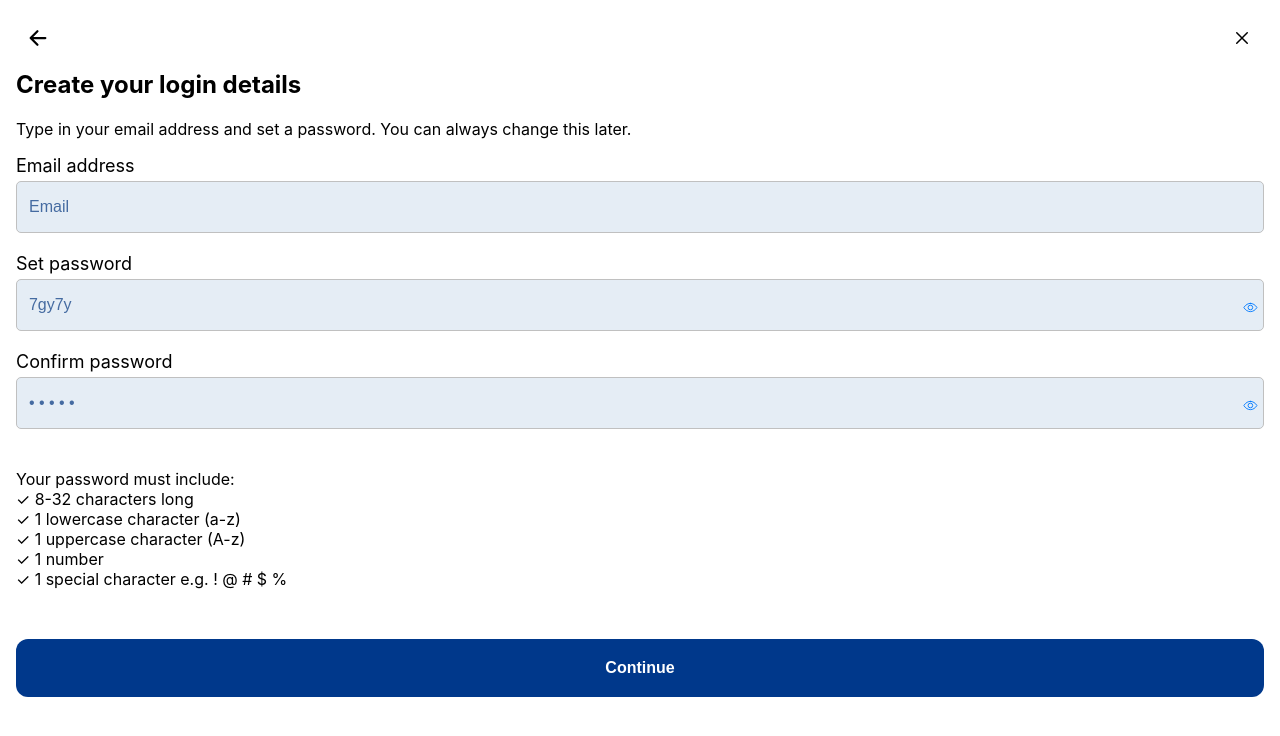
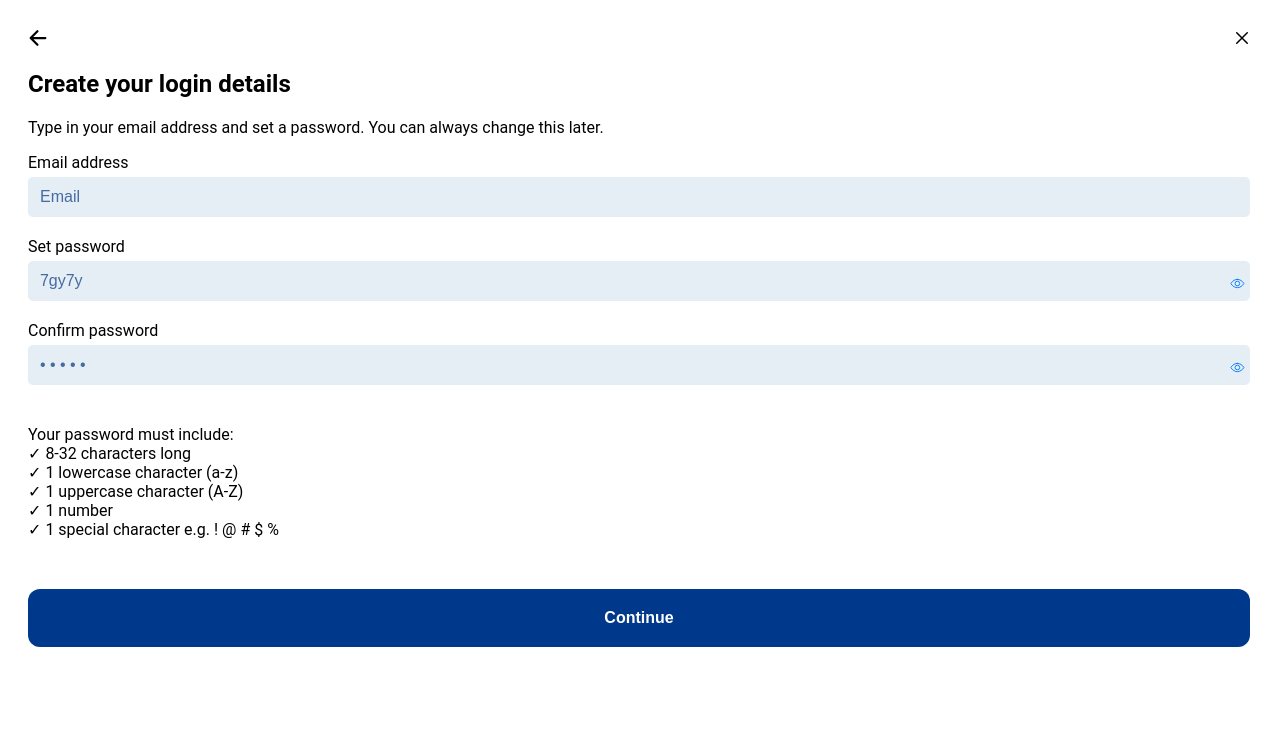
Before and after one commit to Aphro-Pay/business_interface, a React (Create React App) app: page /create_your_login_details in a window 1280 px wide. Shown: the top 736 px of the page. Built offline with nearby package versions, Linux system fonts and the light colour scheme; no server answers.

Commit message:
fix: login password criteria animation - add change to colour to tickmark when password criteria is met - remove border to input fields

```diff
--- a/src/App.css
+++ b/src/App.css
@@ -62,10 +62,10 @@ ion-fab-button {
 }
 
 .input-border {
-  border: 1.5px solid #c0c0c0;
+  border: none;
   border-radius: 5px;
   margin-bottom: 20px;
-  padding: 15px 5px;
+  padding: 10px 5px;
   font-size: 15px;
   display: flex;
   flex-direction: row;
@@ -74,7 +74,7 @@ ion-fab-button {
 }
 
 .input-label {
-  font-size: 18px;
+  font-size: 16px;
 }
 
 input::placeholder {
--- a/src/pages/onboarding/create_your_login_details/CreateYourLoginDetails.jsx
+++ b/src/pages/onboarding/create_your_login_details/CreateYourLoginDetails.jsx
@@ -3,15 +3,23 @@ import Header from "../../../components/Header";
 import Input from "../../../components/Input";
 import RoundButton from "../../../components/RoundButton";
 import Space from "../../../components/Space";
-import { IonPage } from "@ionic/react";
+import { IonPage, IonContent } from "@ionic/react";
 import { BusinessContext } from "../../../providers/BusinessProvider";
 import { useHistory } from "react-router-dom/cjs/react-router-dom.min";
+import styles from "./CreateYourLoginDetails.module.css";
 
 function CreateYourLoginDetails() {
   const { business, setBusiness } = useContext(BusinessContext);
   const [password, setPassword] = useState();
   const history = useHistory();
   const [confirmedPassword, setConfirmedPassword] = useState();
+  const [requirements, setRequirements] = useState({
+    length: false,
+    lowercase: false,
+    uppercase: false,
+    number: false,
+    special: false,
+  });
 
   function handleOnClickContinue(event) {
     let email = document.getElementById("email").value;
@@ -66,6 +74,14 @@ function CreateYourLoginDetails() {
 
     if (name === "password") {
       setPassword(value);
+      // Check password requirements
+      setRequirements({
+        length: value.length >= 8 && value.length <= 32,
+        lowercase: /[a-z]/.test(value),
+        uppercase: /[A-Z]/.test(value),
+        number: /[0-9]/.test(value),
+        special: /[!@#$%]/.test(value),
+      });
     } else {
       setConfirmedPassword(value);
     }
@@ -73,7 +89,8 @@ function CreateYourLoginDetails() {
 
   return (
     <IonPage>
-      <div className="scaffold">
+      <IonContent>
+        <div className={styles.scaffold}>
           <Header
             mainText="Create your login details"
             subText={
@@ -106,16 +123,60 @@ function CreateYourLoginDetails() {
           <Space height="20px" />
           <div>
             Your password must include: <br />
-          &#10003; 8-32 characters long <br />
-          &#10003; 1 lowercase character (a-z) <br />
-          &#10003; 1 uppercase character (A-z) <br />
-          &#10003; 1 number <br />
-          &#10003; 1 special character e.g. ! @ # $ %
+            <span>
+              <span
+                style={{ color: requirements.length ? "#007AFF" : "#000000" }}
+              >
+                &#10003;
+              </span>
+              {" 8-32 characters long"}
+            </span>{" "}
+            <br />
+            <span>
+              <span
+                style={{
+                  color: requirements.lowercase ? "#007AFF" : "#000000",
+                }}
+              >
+                &#10003;
+              </span>
+              {" 1 lowercase character (a-z)"}
+            </span>{" "}
+            <br />
+            <span>
+              <span
+                style={{
+                  color: requirements.uppercase ? "#007AFF" : "#000000",
+                }}
+              >
+                &#10003;
+              </span>
+              {" 1 uppercase character (A-Z)"}
+            </span>{" "}
+            <br />
+            <span>
+              <span
+                style={{ color: requirements.number ? "#007AFF" : "#000000" }}
+              >
+                &#10003;
+              </span>
+              {" 1 number"}
+            </span>{" "}
+            <br />
+            <span>
+              <span
+                style={{ color: requirements.special ? "#007AFF" : "#000000" }}
+              >
+                &#10003;
+              </span>
+              {" 1 special character e.g. ! @ # $ %"}
+            </span>
           </div>
           <Space height="50px" />
 
           <RoundButton text="Continue" onClick={handleOnClickContinue} />
         </div>
+      </IonContent>
     </IonPage>
   );
 }
--- a/src/pages/onboarding/create_your_login_details/CreateYourLoginDetails.module.css
+++ b/src/pages/onboarding/create_your_login_details/CreateYourLoginDetails.module.css
@@ -0,0 +1,7 @@
+.scaffold {
+  display: flex;
+  flex-direction: column;
+  overflow-y: auto;
+  height: 100%;
+  padding: 0px 30px 16px 28px;
+}
```
Lines whose indentation alone changed are shown as unchanged.
